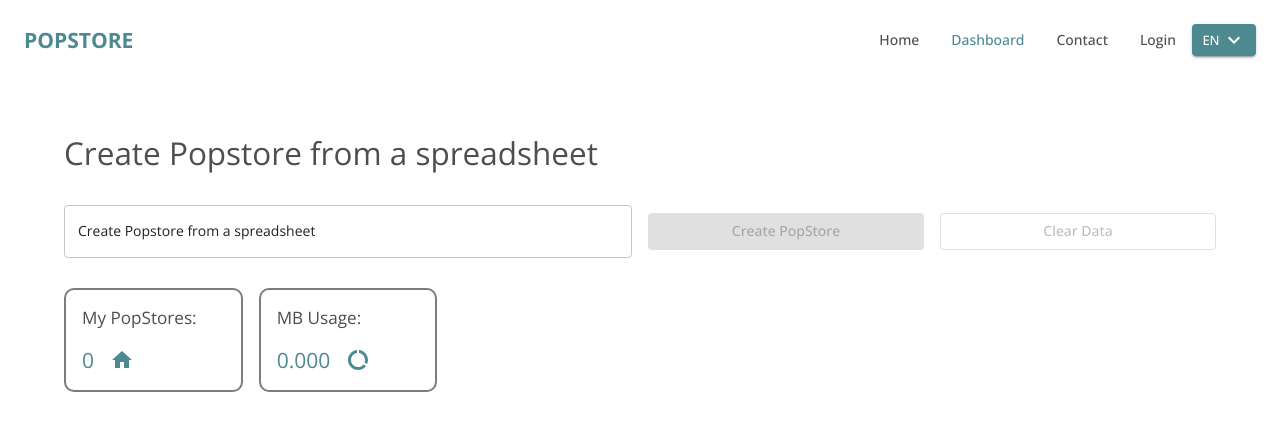
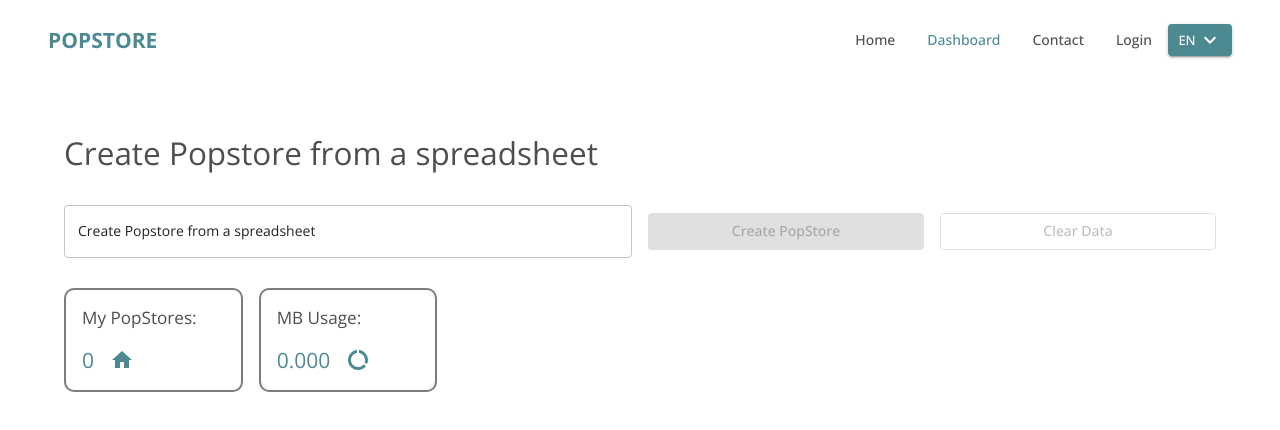
Before and after one commit to ntalegeofrey/Popstore, a React (Create React App) app: page / in a window 1280 px wide. Shown: the top 430 px of the page. Built offline with nearby package versions, Linux system fonts and the light colour scheme; no server answers; what reduxjs-toolkit-persist would draw is missing.

Commit message:
testing appbar margins3

```diff
--- a/src/components/Styles/styledAppBar.js
+++ b/src/components/Styles/styledAppBar.js
@@ -23,8 +23,8 @@
     marginLeft: 0,
     marginRight: 0,
   },
-  // [theme.breakpoints.up("md")]: {
-  //   marginLeft: "50px",
-  //   marginRight: "50px",
-  // },
+  [theme.breakpoints.up("md")]: {
+    marginLeft: theme.spacing(3),
+    marginRight: theme.spacing(3),
+  },
 }));
```
